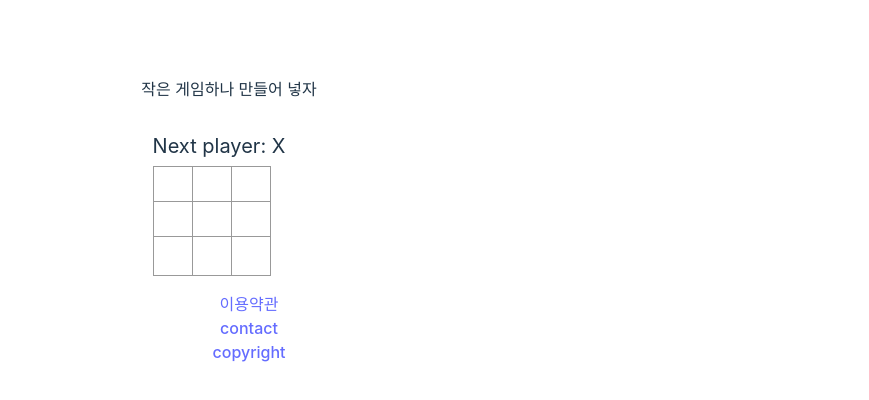
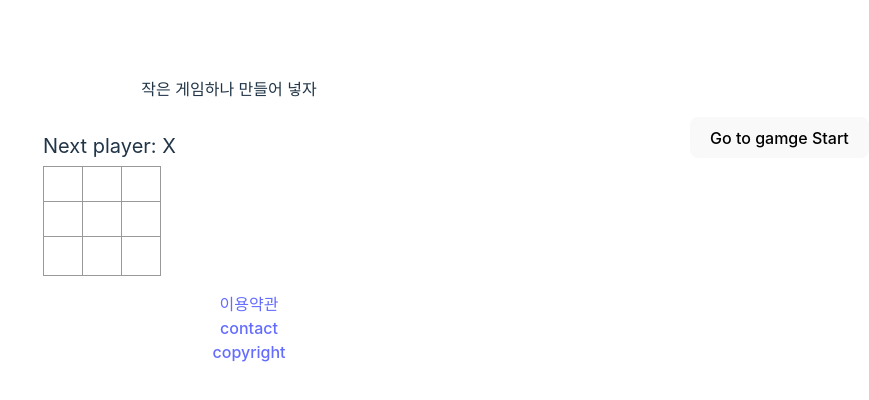
Before and after one commit to ginzason/reactStudy, a React (Vite) app: page /tag in a window 1280 px wide. Shown: the top 400 px of the page, without its empty margins (411-1280 px from the left). Built offline with nearby package versions, Linux system fonts and the light colour scheme.

Commit message:
game make over

```diff
--- a/src/pages/Tag.tsx
+++ b/src/pages/Tag.tsx
@@ -6,6 +6,7 @@
   }])
 
   const [xIsNext, setXIsNext] = useState(true);
+  const [stepNumber, setStepNumber] = useState(0);
   const calculateWinner = (squares) => {
     const lines = [
       [0,1,2],
@@ -25,7 +26,7 @@
     }
     return null;
   }
-  const current = history[history.length -1]
+  const current = history[stepNumber]
   const winner = calculateWinner(current.squares); //승자확인
   let status
   if(winner){
@@ -34,13 +35,30 @@
     status = "Next player: " + (xIsNext? "X" : "O");
   }
   const handleClick = (i) => {
-    const newSquares = current.squares.slice();
+    const newHistory = history.slice(0, stepNumber + 1);
+    const newCurrent = newHistory[newHistory.length - 1];
+    const newSquares = newCurrent.squares.slice();
     if(calculateWinner(newSquares) || newSquares[i]){
-      return ;
+      return;
     }
     newSquares[i] = xIsNext? 'X': 'O';
-    setHistory([...history, {squares: newSquares}]);
+    setHistory([...newHistory, {squares: newSquares}]);
     setXIsNext(prev => !prev);
+
+    setStepNumber(newHistory.length);
+  }
+  const moves = history.map((step, move) => {
+    const desc = move? 'Goto move #'+ move : 'Go to gamge Start';
+    return (
+      <li key={move}>
+        <button onClick={() => jumpTo(move)}>{desc}</button>
+      </li>
+    );
+  })
+
+  const jumpTo = (step) => {
+    setStepNumber(step);
+    setXIsNext((step % 2) === 0);
   }
   return (
     <>
@@ -52,7 +70,9 @@
           <Board squares={current.squares} status={status} onClick={(i) => handleClick(i)}/>
         </div>
         <div className="game-info">
-
+          <ol>
+            {moves}
+          </ol>
         </div>
       </div>
     </>
```
